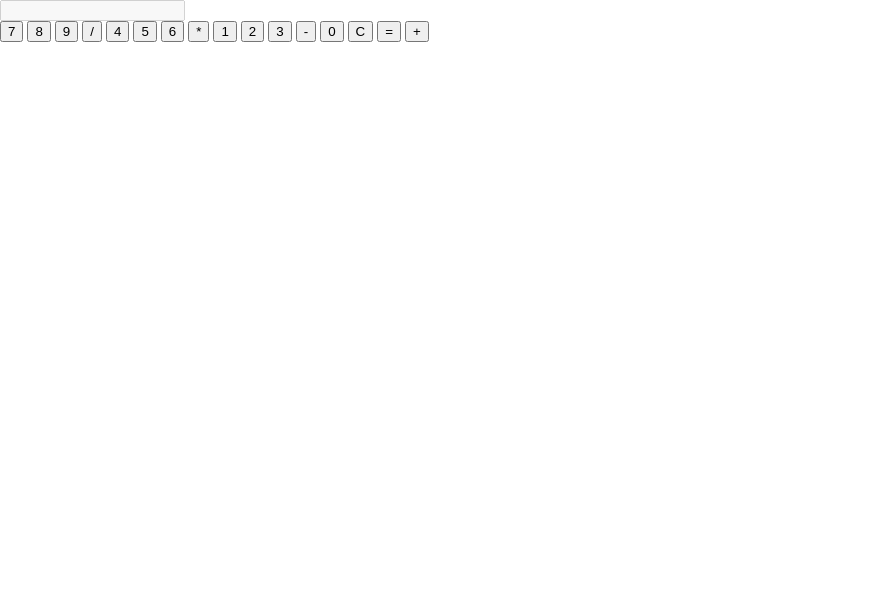
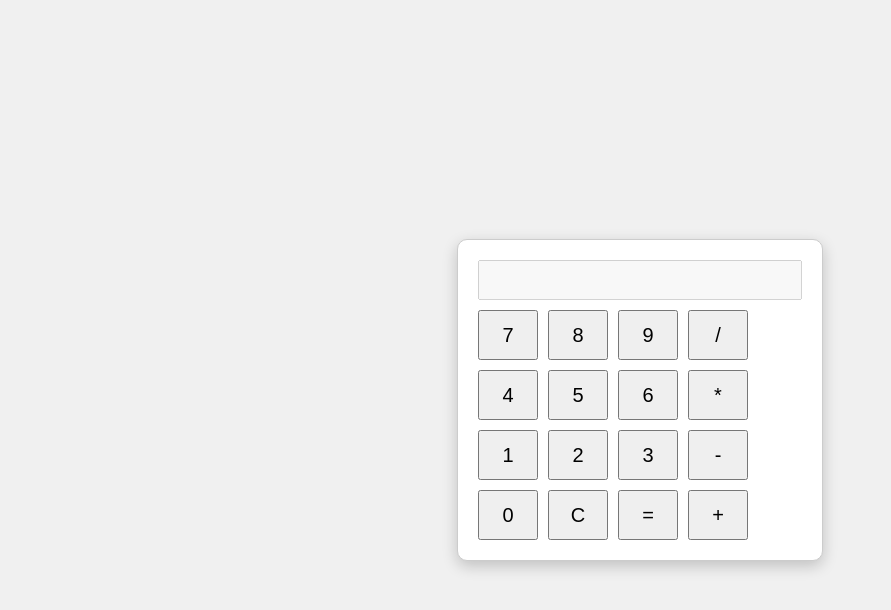
Before and after one commit to AxelSyamodra/odin-calculator, a plain HTML site: page index.html in a window 1280 px wide. Shown: the whole page, without its empty margins (0-891 px from the left). Drawn offline with Linux system fonts and the light colour scheme.

Commit message:
Adding styles to the calculator
Adding flex box to the body, grid to the buttons container, and make the rest look nice

```diff
--- a/style.css
+++ b/style.css
@@ -7,3 +7,41 @@
 * {
   margin: 0;
 }
+
+body {
+  display: flex;
+  justify-content: center;
+  align-items: center;
+  height: 100vh;
+  background-color: #f0f0f0;
+  font-family: sans-serif;
+}
+
+.calculator {
+  border: 1px solid #ccc;
+  padding: 20px;
+  border-radius: 10px;
+  background: white;
+  box-shadow: 0 5px 15px rgba(0, 0, 0, 0.2);
+}
+
+#display {
+  width: 100%;
+  height: 40px;
+  font-size: 24px;
+  margin-bottom: 10px;
+  text-align: right;
+  padding: 5px;
+}
+
+.buttons {
+  display: grid;
+  grid-template-columns: repeat(4, 60px);
+  gap: 10px;
+}
+
+button {
+  height: 50px;
+  font-size: 20px;
+  cursor: pointer;
+}
```
